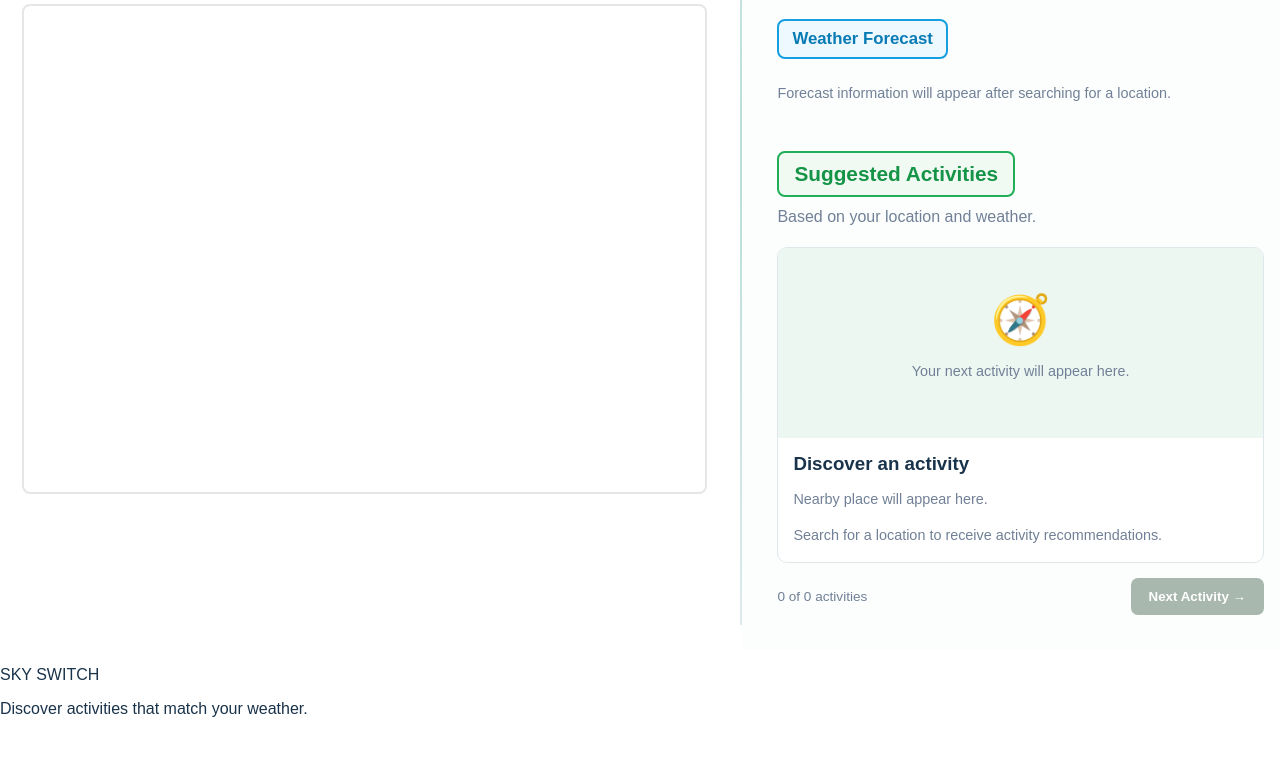
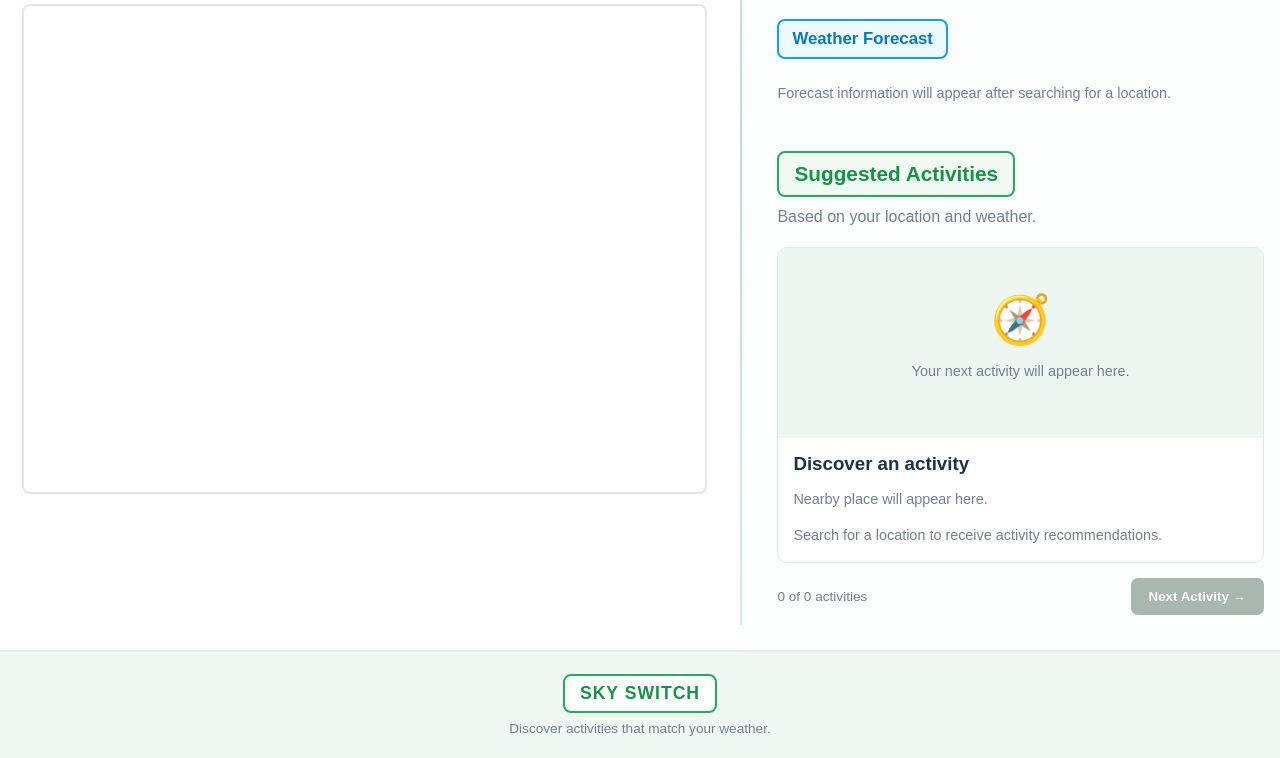
Before and after one commit to rafaeldacut30-code/Sky-Switch-Weather-Based-Activity-Suggestion_Dacut-Cabinum, a plain HTML site: page index.html in a window 1280 px wide. Shown: the part 446-1204 px from the top of the page. Before the commit the page ends 1164 px from the top, so only its background shows below. Drawn offline with nearby package versions, Linux system fonts and the light colour scheme.

Commit message:
added footer styling

```diff
--- a/style.css
+++ b/style.css
@@ -487,3 +487,34 @@ body {
     background: #a8b8ae;
     cursor: not-allowed;
 }
+
+
+/* 12. FOOTER */
+
+footer {
+    background: #f1f8f4;
+    border-top: 2px solid #e3eee6;
+    text-align: center;
+    padding: 22px;
+}
+
+/* GREEN FOOTER BRANDING */
+
+footer p {
+    display: inline-block;
+    color: #159447;
+    font-weight: 800;
+    font-size: 1.1rem;
+    letter-spacing: 1px;
+    padding: 7px 15px;
+    margin: 0 0 8px;
+    border: 2px solid #20ae59;
+    border-radius: 8px;
+    background: #ffffff;
+}
+
+footer span {
+    display: block;
+    color: #718096;
+    font-size: 0.85rem;
+}
```
